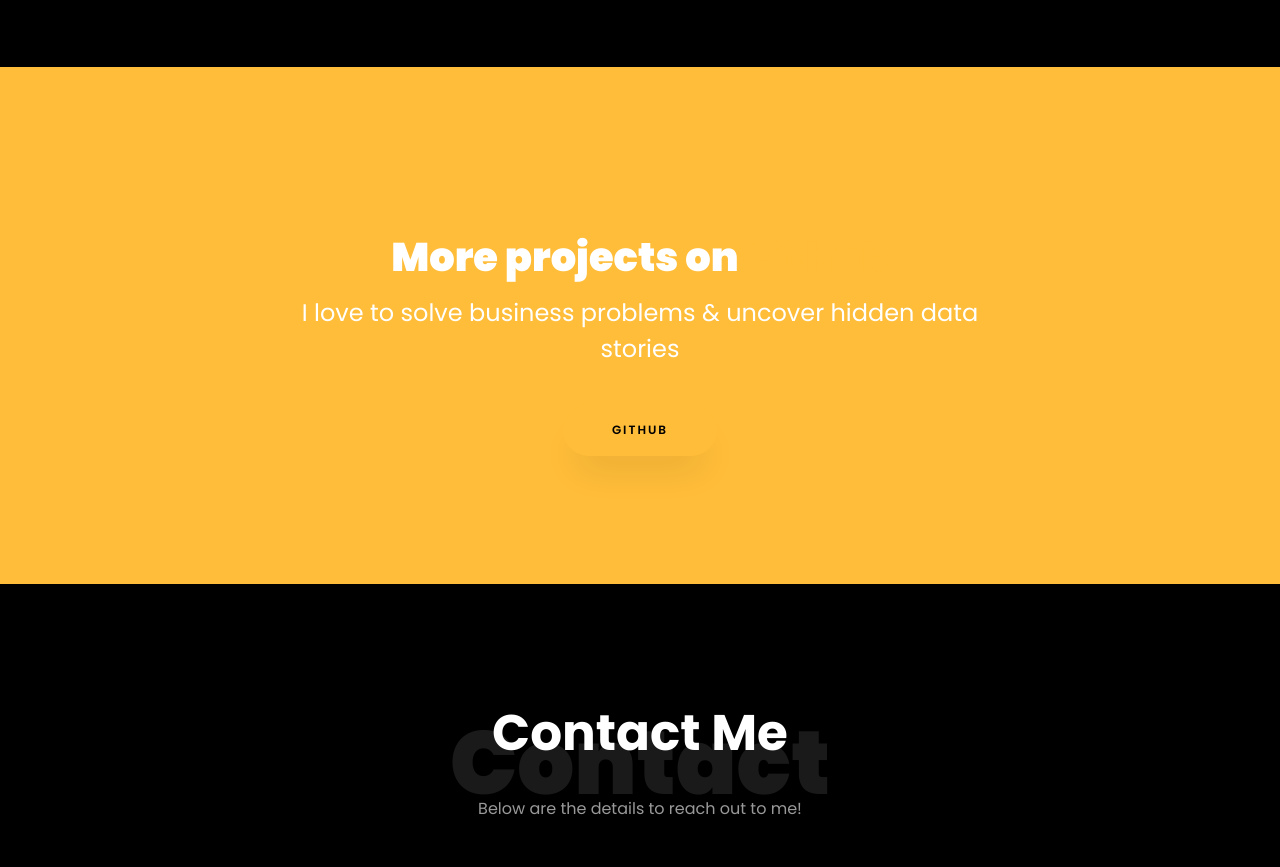
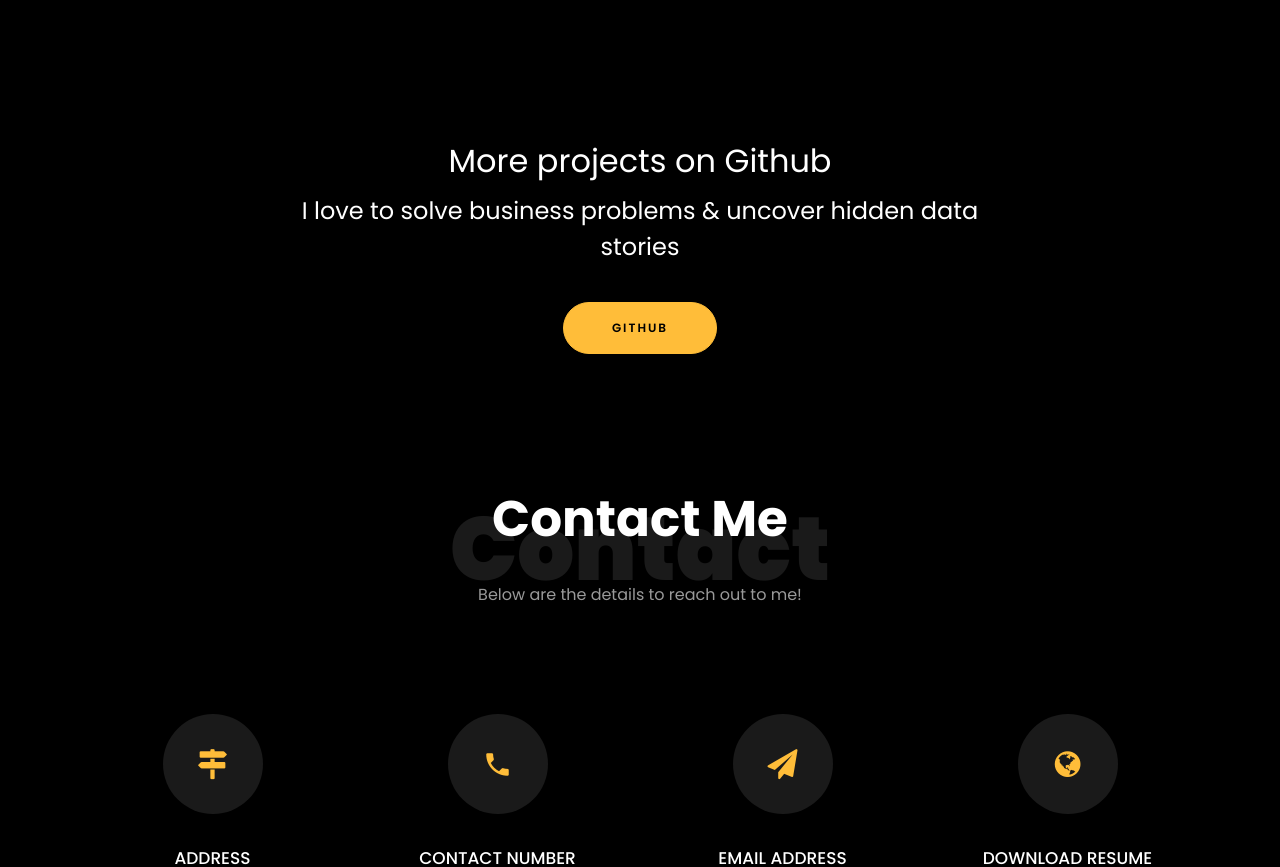
Before and after one commit to Bhabani-Panda/Bhabani-Panda.github.io, a plain HTML site: page index.html in a window 1280 px wide. Shown: the part 2802-3669 px from the top of the page. Drawn offline with Linux system fonts and the light colour scheme; files whose address does not match are found by name.

Commit message:
Update index.html

```diff
--- a/index.html
+++ b/index.html
@@ -537,8 +537,7 @@
         </div>
       </div> -->
 
-	  <div class="ftco-section ftco-hireme img margin-top" style="background-image: url(images/back.jpg)">
-			<!-- <div class="container"> -->
+	  <!-- <div class="ftco-section ftco-hireme img margin-top" style="background-image: url(images/back.jpg) !important">
 				<div class="row justify-content-center">
 					<div class="col-md-7 ftco-animate text-center">
 						<h2>More projects on<span> Github  </span> </h2>
@@ -548,7 +547,18 @@
 						</div>
 					</div>
 				</div>
-			<!-- </div> -->
+		</div> -->
+
+		<div>
+				<div class="row justify-content-center">
+					<div class="col-md-7 ftco-animate text-center">
+						<h2>More projects on<span> Github  </span> </h2>
+						<div class="heading"> <h4> I love to solve business problems &amp; uncover hidden data stories </h4>
+						<br>
+						<p><a href="https://github.com/Bhabani-Panda" class="btn btn-primary py-3 px-5">GitHub</a></p>
+						</div>
+					</div>
+				</div>
 		</div>
 	</section>
 
```
